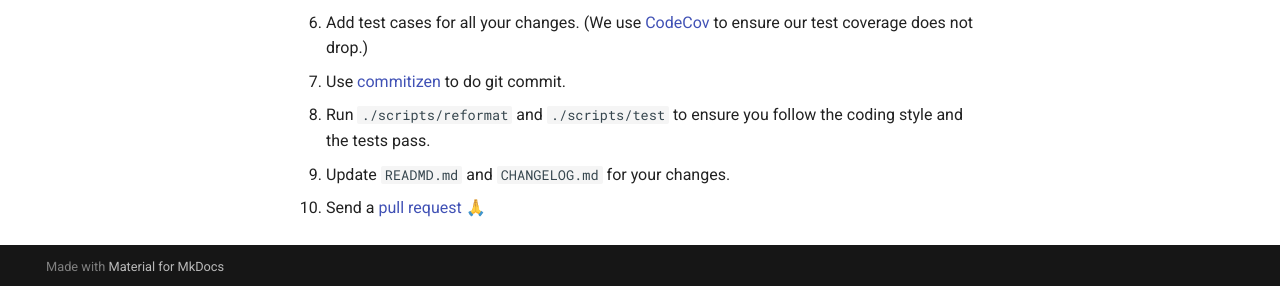
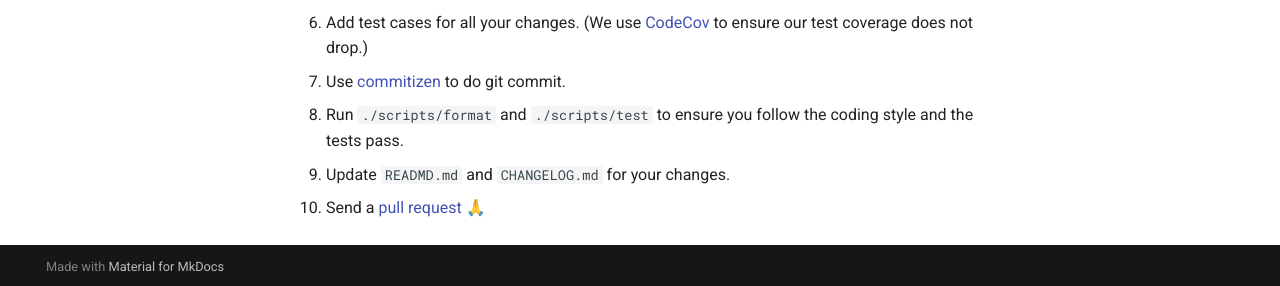
Before and after one commit to commitizen-tools/commitizen, an MkDocs documentation site: the page built from docs/contributing.md, in a window 1280 px wide and 929 px high. Shown: the part 640-926 px from the top of the window. Built offline with MkDocs 1.6.1 and Material for MkDocs 9.7.7, drawn with Linux system fonts in a browser that asks for light colours; comment, search, counter and statistics services are not loaded.

Commit message:
ci: rename scripts/reformat as scripts/format

```diff
--- a/.pre-commit-config.yaml
+++ b/.pre-commit-config.yaml
@@ -18,11 +18,11 @@
 
   - repo: local
     hooks:
-      - id: reformat
-        name: reformat
+      - id: format
+        name: format
         language: system
         pass_filenames: false
-        entry: ./scripts/reformat
+        entry: ./scripts/format
         types: [python]
 
       - id: linter and test
--- a/docs/contributing.md
+++ b/docs/contributing.md
@@ -16,6 +16,6 @@
 6. Add test cases for all your changes.
    (We use [CodeCov](https://codecov.io/) to ensure our test coverage does not drop.)
 7. Use [commitizen](https://github.com/commitizen-tools/commitizen) to do git commit.
-8. Run `./scripts/reformat` and `./scripts/test` to ensure you follow the coding style and the tests pass.
+8. Run `./scripts/format` and `./scripts/test` to ensure you follow the coding style and the tests pass.
 9. Update `READMD.md` and `CHANGELOG.md` for your changes.
 10. Send a [pull request](https://github.com/commitizen-tools/commitizen/pulls) 🙏
```
Also changed, not shown: .github/pull_request_template.md, 2 other files.
